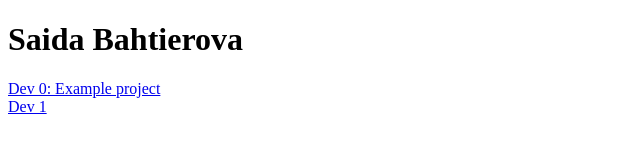
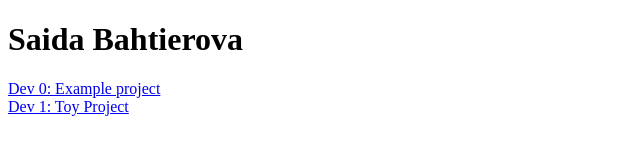
Before and after one commit to Saipuh/SaidaBahtierova2900, a plain HTML site: page index.html in a window 1280 px wide. Shown: the whole page, without its empty margins (0-640 px from the left). Drawn offline with Linux system fonts and the light colour scheme.

Commit message:
Update index.html

```diff
--- a/index.html
+++ b/index.html
@@ -14,7 +14,7 @@
 		<p>
 			<a href="resources/Dev0/game.html" target="_blank">Dev 0: Example project </a>
 			<br>
-			<a href="resources/Dev1/game.html" target="_blank">Dev 1 </a>
+			<a href="resources/Dev1/game.html" target="_blank">Dev 1: Toy Project </a>
 			<br>
 		</p>
 
```
